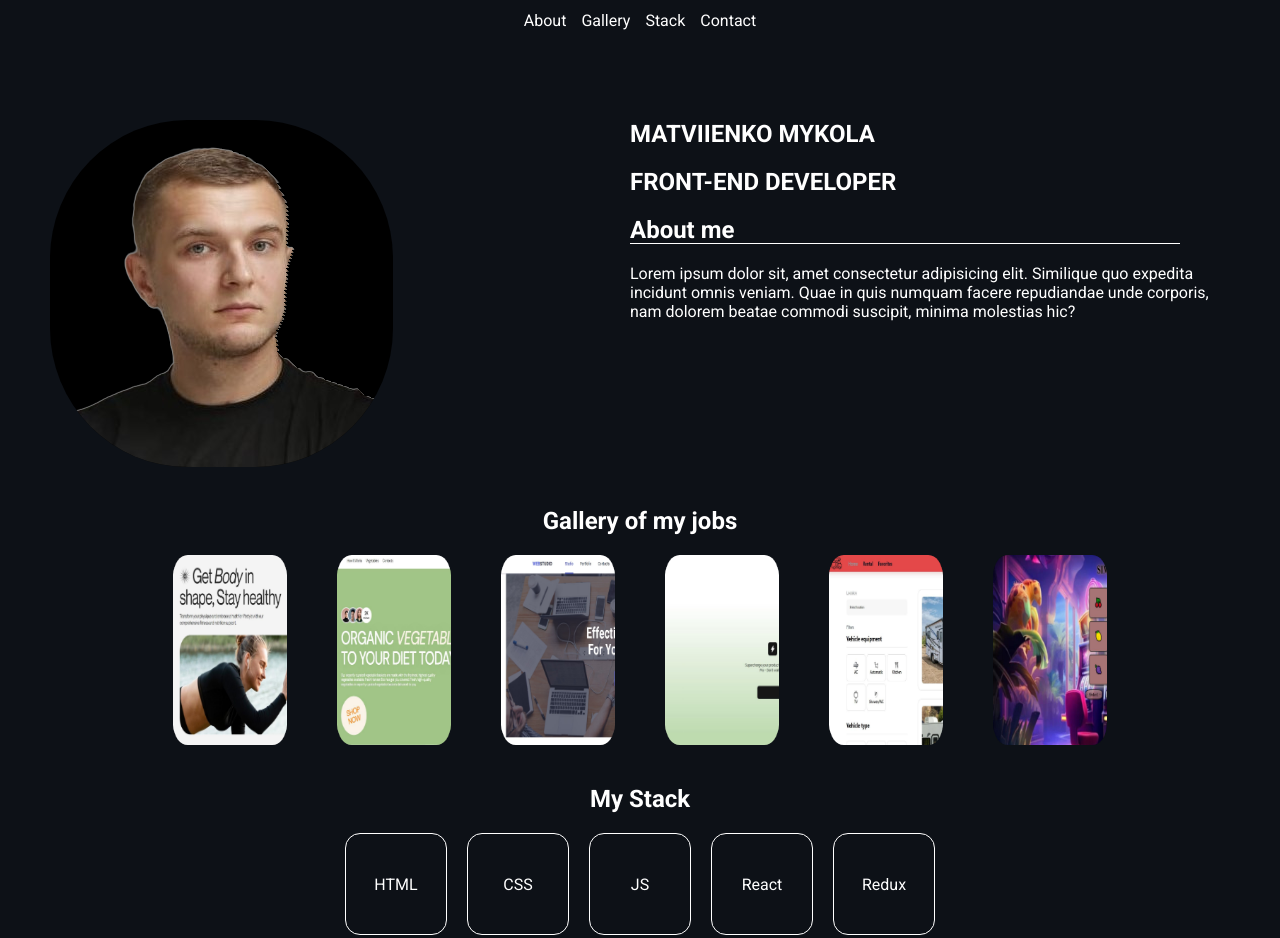
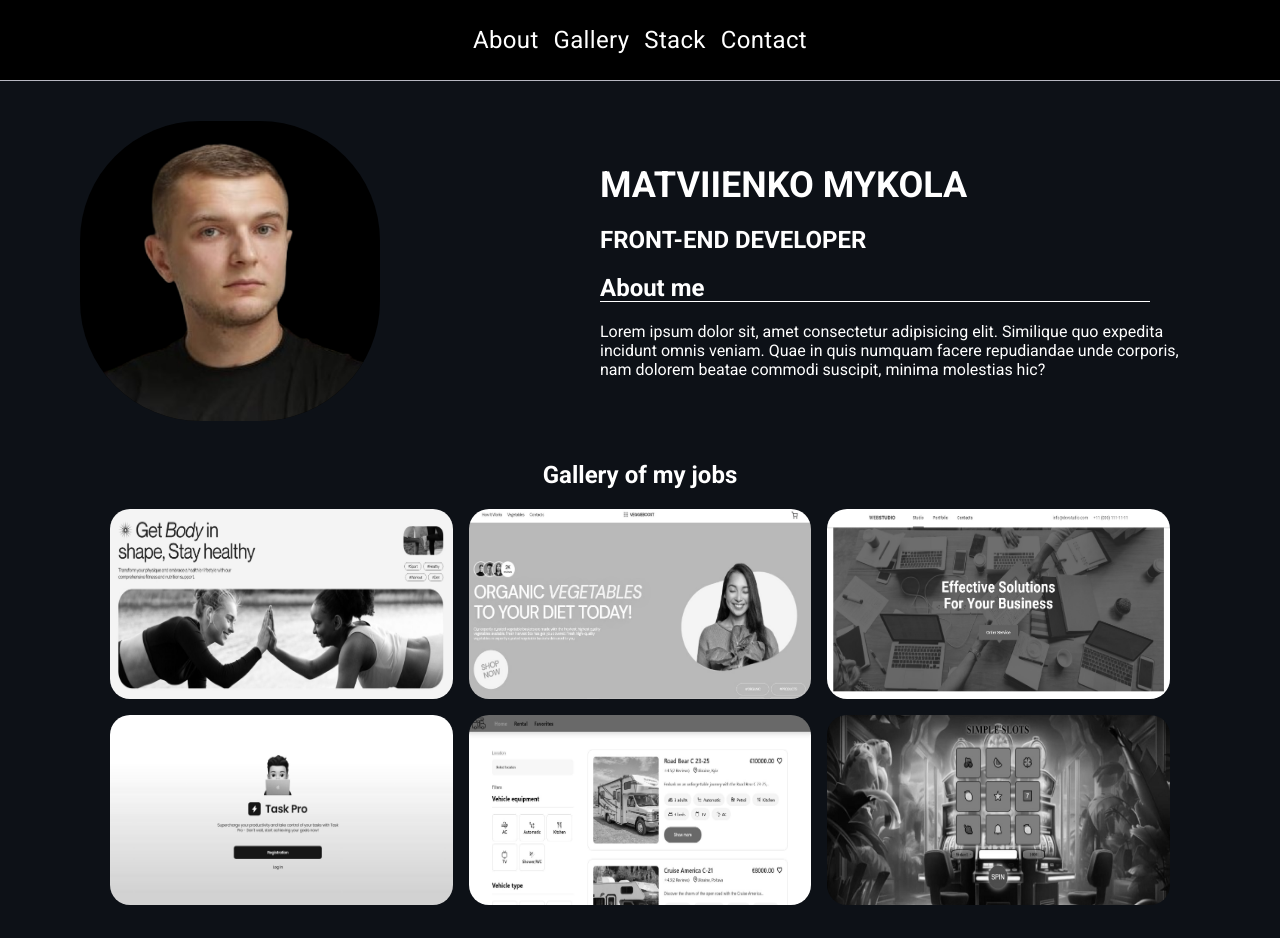
Before and after one commit to MrMatvienko/MrMatvienko, a plain HTML site: page index.html in a window 1280 px wide. After the commit the page ends 905 px from the top, so only its background shows below. Drawn offline with Linux system fonts and the light colour scheme.

Commit message:
media header and info section

```diff
--- a/index.html
+++ b/index.html
@@ -17,36 +17,40 @@
   </head>
 
   <body>
-    <header class="container header">
+    <header class="header">
+      <div class="header-container">
         <nav class="header-navigation">
           <ul class="header-menu">
-          <li>About</li>
-          <li>Gallery</li>
-          <li>Stack</li>
-          <li>Contact</li>
+            <li class="header-menu-item">About</li>
+            <li class="header-menu-item">Gallery</li>
+            <li class="header-menu-item">Stack</li>
+            <li class="header-menu-item">Contact</li>
           </ul>
         </nav>
+      </div>
     </header>
 
     <main class="container">
       <section class="info-section">
         <div class="info-container">
-          <img class="info-photo" src="./image/myphoto.png" alt="my photo" />
+          <img class="info-photo" src="./image/myface.png" alt="my photo" />
           <div class="info-text-container">
             <h1 class="info-main-title">MATVIIENKO MYKOLA</h1>
             <h2>FRONT-END DEVELOPER</h2>
+            <div>
               <h2 class="info-title">About me</h2>
               <p class="info-text">
                 Lorem ipsum dolor sit, amet consectetur adipisicing elit.
-              Similique quo expedita incidunt omnis veniam. Quae in quis numquam
-              facere repudiandae unde corporis, nam dolorem beatae commodi
-              suscipit, minima molestias hic?
+                Similique quo expedita incidunt omnis veniam. Quae in quis
+                numquam facere repudiandae unde corporis, nam dolorem beatae
+                commodi suscipit, minima molestias hic?
               </p>
+            </div>
           </div>
         </div>
       </section>
 
-      <section class="gallery-section">
+      <section class="gallery-section container">
         <div class="gallery-wraper">
           <h2 class="gallery-title">Gallery of my jobs</h2>
           <ul class="gallery-list">
@@ -72,7 +76,7 @@
         </div>
       </section>
 
-      <section class="stack-section">
+      <!-- <section class="stack-section">
         <div class="stack-wrapper">
           <h2 class="stack-title">My Stack</h2>
           <ul class="stack-list">
@@ -83,8 +87,10 @@
             <li class="stack-list-item">Redux</li>
           </ul>
         </div>
-      </section>
+      </section> -->
     </main>
     <footer class="footer container"></footer>
+
+    <script src="./index.js"></script>
   </body>
 </html>
--- a/style.css
+++ b/style.css
@@ -30,61 +30,149 @@ section {
   margin-bottom: 40px;
 }
 .container {
-  min-width: 320px;
+  min-width: 310px;
   max-width: 1180px;
-  padding-left: 30px;
-  padding-right: 30px;
+  padding-left: 15px;
+  padding-right: 15px;
   margin: 0 auto;
 }
+/*----Header---*/
 .header {
-  position: relative;
+  border-bottom: 1px solid #b7b8c2;
+  background-color: black;
+  margin-bottom: 40px;
+  width: 100vw;
+  height: 60px;
+}
+.header-container {
   display: flex;
+  align-items: center;
   justify-content: center;
-  align-items: center;
+}
+.header-menu {
+  display: none;
+  max-width: 1180px;
   width: 100%;
-  height: 40px;
-  margin-bottom: 80px;
-}
-.header-navigation {
-  right: 0;
 }
 
-.header-menu {
+@media screen and (min-width: 340px) {
+}
+
+@media screen and (min-width: 760px) {
+  .header {
+    height: 80px;
+  }
+  .header-navigation,
+  .header-menu {
+    display: flex;
+    justify-content: center;
+    align-items: center;
+    max-width: 1180px;
+    width: 100%;
+    height: 80px;
+  }
+  .header-menu {
+    gap: 15px;
+  }
+  .header-menu-item {
+    font-size: 24px;
+    line-height: 1.5;
+    letter-spacing: 0.32px;
+    cursor: pointer;
+    transition: all 400ms ease;
+  }
+  .header-menu-item:hover {
+    color: #397adb;
+  }
+}
+@media screen and (min-width: 1180px) {
+  .container {
+    max-width: 1120px;
+    padding-left: 30px;
+    padding-right: 30px;
+  }
+}
+
+/*-----Info-----*/
+
+.info-container {
+  width: 100%;
   display: flex;
-  gap: 15px;
-}
-.info-container {
-  display: flex;
-  justify-content: space-between;
+  flex-direction: column;
+  align-items: center;
+  justify-content: center;
   gap: 40px;
+  margin: 0 auto;
 }
 .info-photo {
+  width: 200px;
+  height: 200px;
   background-color: rgb(0, 0, 0);
   border-radius: 40%;
 }
 .info-text-container {
   display: flex;
+  align-items: center;
   flex-direction: column;
   gap: 20px;
-}
-.info-main-title {
-  max-width: 352px;
 }
 .info-title {
   position: relative;
   max-width: 600px;
-}
-.info-text {
-  max-width: 600px;
+  margin-bottom: 20px;
 }
 .info-title::after {
   content: "";
   position: absolute;
   left: 0;
   bottom: 0;
-  width: 550px;
+  display: block;
+  max-width: 550px;
+  width: 100%;
   height: 1px;
   background-color: white;
+}
+@media screen and (min-width: 340px) {
+}
+@media screen and (min-width: 760px) {
+  .info-container {
+    display: flex;
+    flex-direction: unset;
+    justify-content: space-between;
+    gap: 40px;
+  }
+  .info-photo {
+    width: 240px;
+    height: 240px;
+  }
+  .info-text-container {
+    display: flex;
+    align-items: unset;
+    flex-direction: column;
+    gap: 20px;
+  }
+}
+@media screen and (min-width: 1180px) {
+}
+.info-photo {
+  width: 300px;
+  height: 300px;
+}
+.info-main-title {
+  font-size: 36px;
+  max-width: 400px;
+}
+
+.info-text {
+  max-width: 600px;
+}
+
+/*--------Gallery----------*/
+@media screen and (min-width: 340px) {
+}
+@media screen and (min-width: 760px) {
+}
+@media screen and (min-width: 1180px) {
 }
 .gallery-section,
 .stack-section {
@@ -92,42 +180,57 @@ section {
   justify-content: center;
 }
 
+.gallery-wraper {
+  max-width: 1120px;
+  display: flex;
+  flex-direction: column;
+  justify-content: center;
+  align-items: center;
+}
+
 .gallery-list {
   width: 100%;
   padding: 0;
   display: flex;
-  justify-content: space-around;
-  gap: 4px;
+  flex-wrap: wrap;
+  justify-content: center;
+  gap: 16px;
 }
 .gallery-list-item {
-  width: 160px;
+  width: calc((100% - 32px) / 3);
   height: 190px;
   border: none;
   border-radius: 20px;
   overflow: hidden;
   transition: all 500ms ease;
-  transform: rotateY(45deg);
   cursor: pointer;
+  filter: grayscale(1);
 }
 .gallery-list-item:hover {
-  width: 360px;
   box-shadow: 1px 1px 1px rgb(223, 213, 213), 0 0 2em rgb(231, 227, 223),
     0 0 0.2em rgb(179, 177, 167);
-  transform: rotateY(0deg);
+  scale: 1.05;
+  filter: none;
 }
 .gallery-img {
-  width: 360px;
+  width: 100%;
   height: 190px;
 }
-.stack-wrapper,
-.gallery-wraper {
+
+/*------Stack-------*/
+@media screen and (min-width: 340px) {
+}
+@media screen and (min-width: 760px) {
+}
+@media screen and (min-width: 1180px) {
+}
+.stack-wrapper {
   display: flex;
   flex-direction: column;
   justify-content: center;
 }
 .stack-title,
 .gallery-title {
-  margin: 0 auto;
   margin-bottom: 20px;
 }
 .stack-list {
```
Also changed, not shown: image/myface.png (added), image/myphoto.png (deleted), index.js (added). Lines whose indentation alone changed are shown as unchanged.
